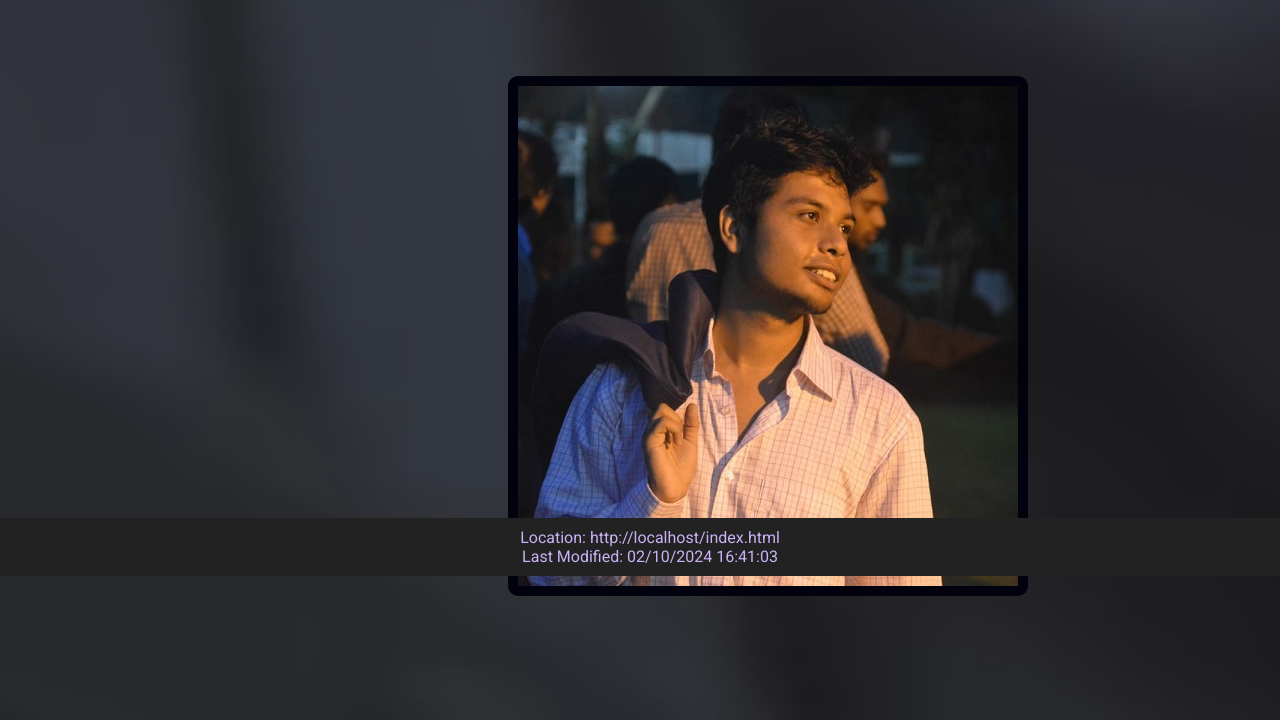
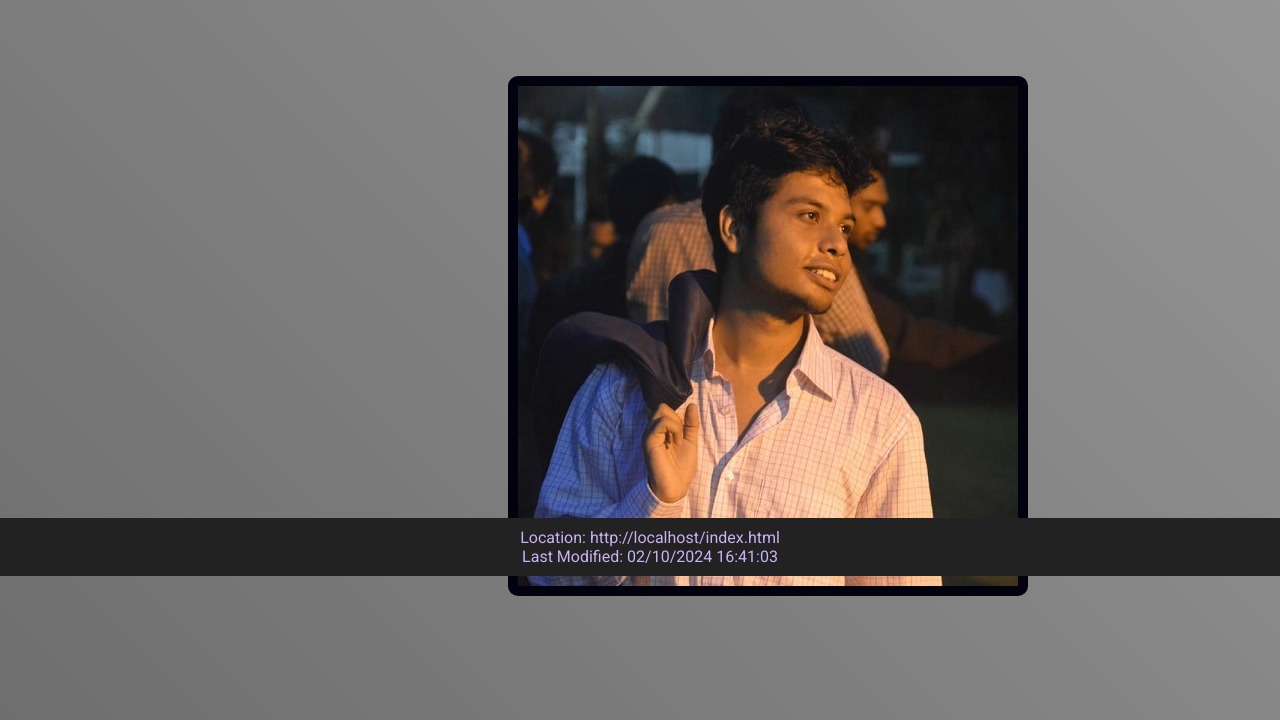
Before and after one commit to IbrahimHossainSadaf/CSE391Assignment1.github.io, a plain HTML site: page index.html in a window 1280 px wide. Shown: the part 224-944 px from the top of the page. Drawn offline with Linux system fonts and the light colour scheme.

Commit message:
style.css

```diff
--- a/style.css
+++ b/style.css
@@ -8,9 +8,7 @@
 body {
     font-family: 'Roboto', sans-serif;
     scroll-behavior: smooth;
-    background-image: url('assets/background.PNG');
-    background-size: cover;
-    background-position: center;
+    background: linear-gradient(45deg, #333333, #999999);
 }
 
 p {
```
